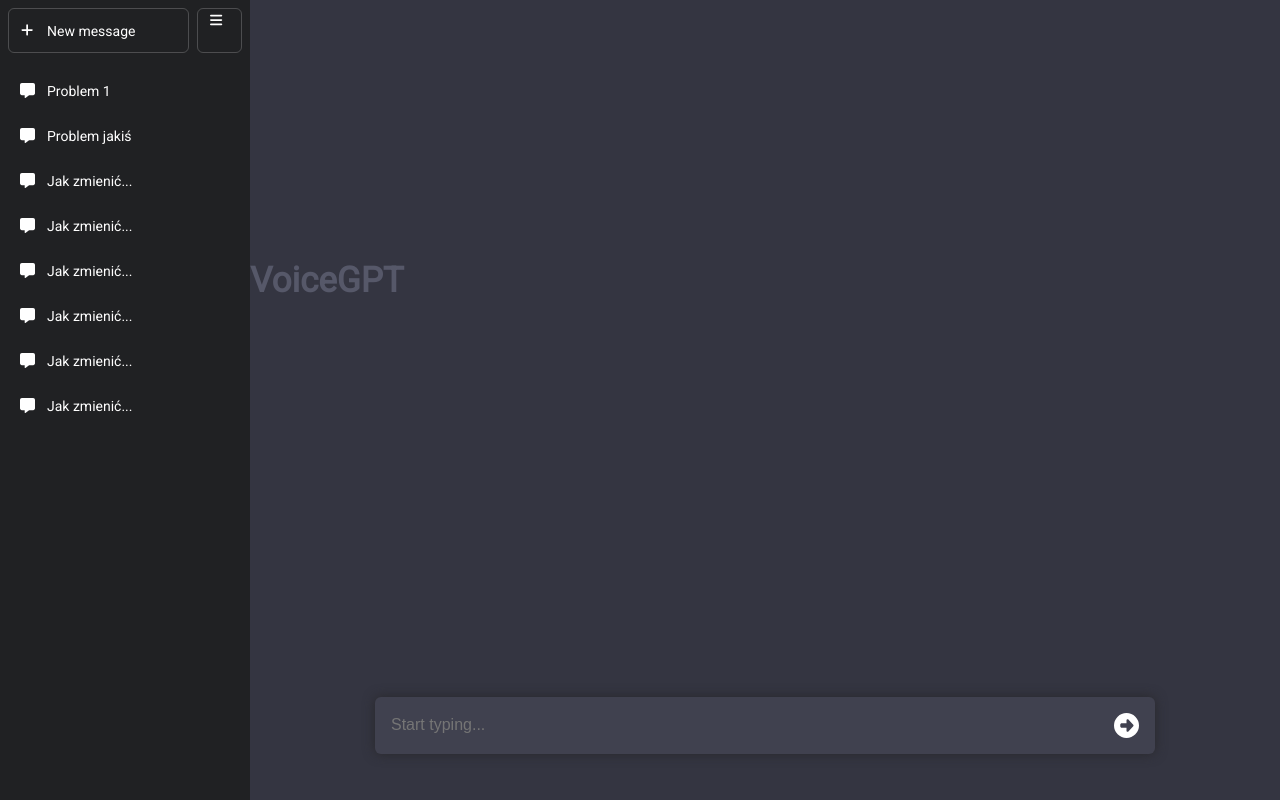
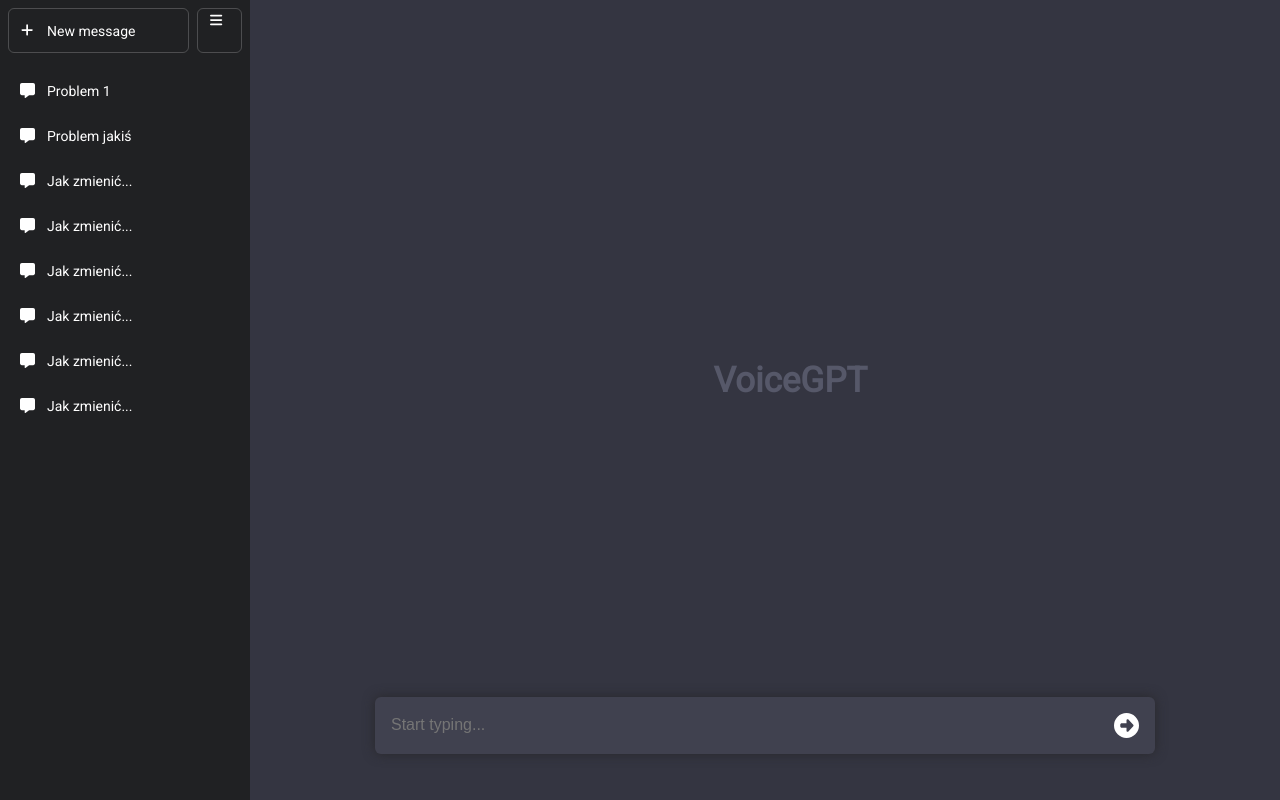
Before and after one commit to ynzulak/voicegpt, a Next.js app: page / in a window 1280 px wide. Built offline with nearby package versions, Linux system fonts and the light colour scheme.

Commit message:
Hiding on when function()

```diff
--- a/components/Responses.tsx
+++ b/components/Responses.tsx
@@ -3,6 +3,10 @@
 const Responses = ({ inputMessage, responseMessage}: { inputMessage: string; responseMessage: string }) => {
 
 return (
+    <div className='chatgpt-container'>
+        <div className={responseMessage ? 'logo hidden' : 'logo'}>
+        <span>VoiceGPT</span>
+        </div>
         <div className={responseMessage ? 'chatgpt-answears': 'chatgpt-answears hidden'}>
         <div className='user-color background'>
         <div className='text'>
@@ -25,6 +29,7 @@
         </div>
         </div>
     </div>
+  </div>
 )
 }
 
--- a/components/Submit.tsx
+++ b/components/Submit.tsx
@@ -12,19 +12,13 @@
       console.log(messages);
     }
   };
-
   const ChatAnswears = () => {
     return <Responses inputMessage={inputMessage} responseMessage={responseMessage} />;
   };
 
   return (
     <div className='text-container'>
-        <div className='chatgpt-container'>
-          <div className={inputResponse ? 'logo' : 'logo hidden'}>
-            <span>VoiceGPT</span>
-          </div>
           {ChatAnswears()}
-        </div>
         <div className='user-container'>
         <div className='type-bar'>
           <div className='user-text'>
--- a/components/inputResponse.tsx
+++ b/components/inputResponse.tsx
@@ -15,7 +15,11 @@
     const handleMessageSubmit = async () => {
       const response = await sendMessageToChatGPT(inputMessage);
       setResponseMessage(response);
-      setMessages([...messages, { text: inputMessage, isUser: true }, { text: response, isUser: false }],);
+      setMessages((prevMessages) => [
+        ...prevMessages,
+        { text: inputMessage, isUser: true },
+        { text: response, isUser: false },
+      ]);
     };
   return { inputMessage, setInputMessage, responseMessage, setResponseMessage, handleMessageSubmit, messages, setMessages};
 }
--- a/src/app/styles/main.scss
+++ b/src/app/styles/main.scss
@@ -61,10 +61,13 @@
     flex-direction: column;
     height: 100vh;
     .chatgpt-container{
+        position: relative;
         flex: 1;
         margin-top: 60px;
         .logo {
             position: absolute;
+            top: 100px;
+            left: 45%;
             font-size: 35px;
             font-weight: bold;
             color: rgb(86,88,105);
```
Lines whose indentation alone changed are shown as unchanged.
